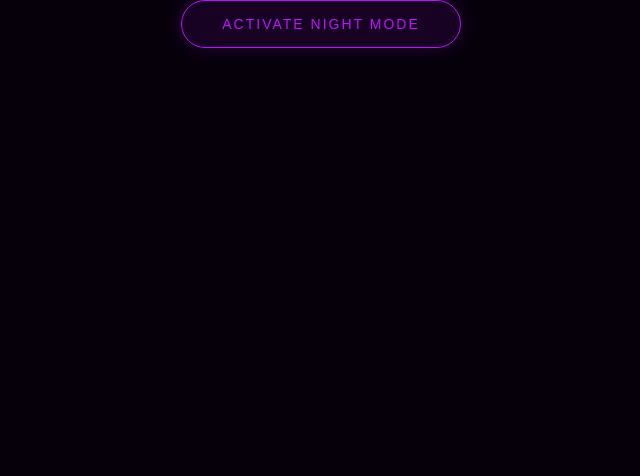
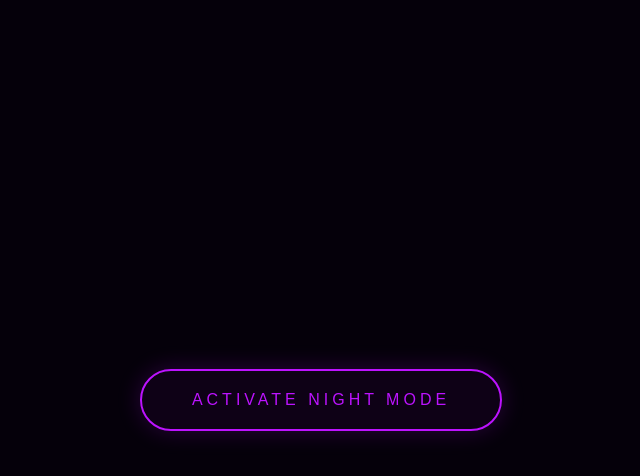
Before and after one commit to nettaisdead/visualizer, a plain HTML site: page index.html in a window 1280 px wide. Shown: the whole page, without its empty margins (319-959 px from the left). Drawn offline with Linux system fonts and the light colour scheme.

Commit message:
button replace

```diff
--- a/index.html
+++ b/index.html
@@ -13,33 +13,46 @@
         justify-content: center;
         align-items: center;
         font-family: 'Segoe UI', Tahoma, Geneva, Verdana, sans-serif;
+        height: 100vh; /* Занимаем всю высоту экрана */
     }
+
     canvas {
         position: absolute;
         top: 0;
         left: 0;
         filter: blur(1px) contrast(1.2);
     }
+
+    /* Контейнер теперь центрирует кнопку по обоим осям */
     #ui {
         z-index: 10;
+        display: flex;
+        justify-content: center;
+        align-items: center;
+        width: 100%;
+        height: 100%;
     }
+
     button {
-            padding: 15px 40px;
-            background: rgba(188, 19, 254, 0.1);
+        padding: 20px 50px;
+        background: rgba(188, 19, 254, 0.05);
         color: #bc13fe;
-            border: 1px solid #bc13fe;
-            border-radius: 30px;
+        border: 2px solid #bc13fe;
+        border-radius: 50px;
         cursor: pointer;
-            font-size: 14px;
-            letter-spacing: 2px;
+        font-size: 16px;
+        letter-spacing: 4px;
         text-transform: uppercase;
-            box-shadow: 0 0 20px rgba(188, 19, 254, 0.2);
-            transition: all 0.4s ease;
+        box-shadow: 0 0 25px rgba(188, 19, 254, 0.2);
+        transition: all 0.5s cubic-bezier(0.4, 0, 0.2, 1);
+        backdrop-filter: blur(5px);
     }
+
     button:hover {
         background: #bc13fe;
         color: #fff;
-            box-shadow: 0 0 40px rgba(188, 19, 254, 0.6);
+        box-shadow: 0 0 50px rgba(188, 19, 254, 0.8);
+        transform: scale(1.05);
     }
 </style>
 </head>
```
Lines whose indentation alone changed are shown as unchanged.
